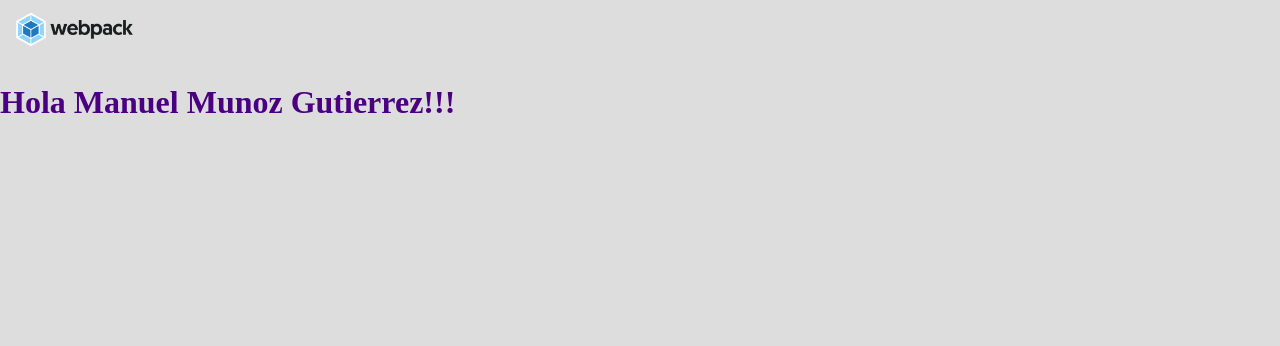
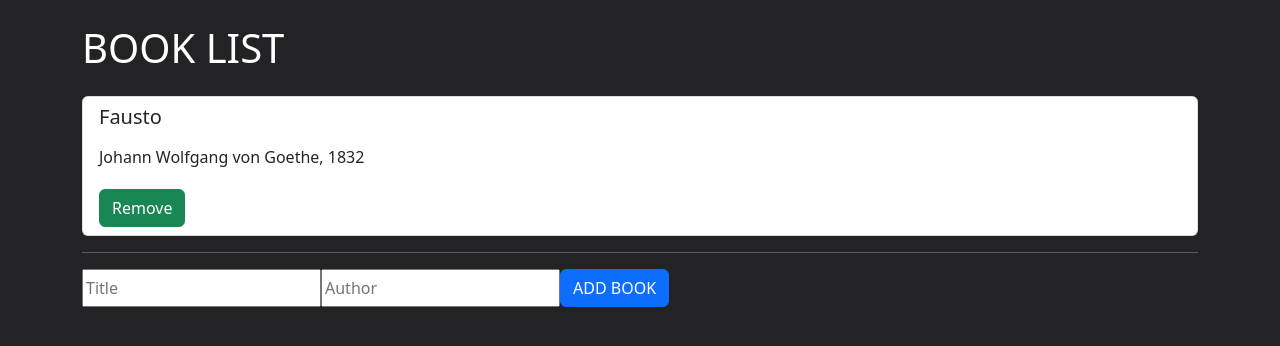
Before and after one commit to manuel-munoz-guti/webpack-starter, a website built with webpack: page src/index.html in a window 1280 px wide. Built offline with nearby package versions, Linux system fonts and the light colour scheme.

Commit message:
Adding Boostrap

```diff
--- a/src/css/componentes.css
+++ b/src/css/componentes.css
@@ -1,3 +1,3 @@
 h1 {
-    color: indigo;
+    color: white;
 }
--- a/src/index.html
+++ b/src/index.html
@@ -4,13 +4,21 @@
     <meta charset="UTF-8">
     <meta http-equiv="X-UA-Compatible" content="IE=edge">
     <meta name="viewport" content="width=device-width, initial-scale=1.0">
-    <title>Webpack</title>
+    <title>Ejercicio Libreria JS</title>
+    <link href="https://cdn.jsdelivr.net/npm/bootstrap@5.2.2/dist/css/bootstrap.min.css" rel="stylesheet" integrity="sha384-Zenh87qX5JnK2Jl0vWa8Ck2rdkQ2Bzep5IDxbcnCeuOxjzrPF/et3URy9Bv1WTRi" crossorigin="anonymous">
 </head>
 <body>
-    <!-- comentario -->
-    <!-- comentario -->
-    <!-- comentario -->
-    <!-- comentario -->
-    <img src="./assets/img/webpack-logo.png" alt="Webpack Logo">
+    <div class="container">
+        <h1 class="mb-4 mt-4">BOOK LIST</h1>
+        <div id="books-list" class="list-group">
+        </div>
+        <hr>
+        <section class="d-flex flex-row justify-content-start">
+            <input type="text" id="title" placeholder="Title"/>
+            <input type="text" id="author" placeholder="Author"/>
+            <button id="add-button" class="btn btn-primary"> ADD BOOK</button>
+        </section>
+    </div>
+    <script src="https://cdn.jsdelivr.net/npm/bootstrap@5.2.2/dist/js/bootstrap.bundle.min.js" integrity="sha384-OERcA2EqjJCMA+/3y+gxIOqMEjwtxJY7qPCqsdltbNJuaOe923+mo//f6V8Qbsw3" crossorigin="anonymous"></script>
 </body>
 </html>
--- a/src/index.js
+++ b/src/index.js
@@ -1,6 +1,40 @@
 import { saludar } from './js/componentes';
 import './styles.css';
 
-const nombre = 'Manuel Munoz Gutierrez';
+const init = () => {
+    const initialData = JSON.parse(localStorage.getItem('books')) || [ { id: 0, title:'Fausto' , author: 'Johann Wolfgang von Goethe, 1832' }];
+    let books = [];
 
-saludar(nombre);
+    // References from DOM
+    const divBookList = document.getElementById('books-list');
+    const inputTile = document.getElementById('title');
+    const inputAuthor = document.getElementById('author');
+    const addButton = document.getElementById('add-button');
+
+    // Add book to the list
+    const addBookToList = (book) => {
+        const divBookItem = document.createElement('div');
+        divBookItem.id = `div-${book.id}`;
+        divBookItem.classList.add("list-group-item", "list-group-item-action", "flex-column", "align-items-start");
+        divBookItem.innerHTML = `<h5 class="mb-3">${book.title}</h5> <p class="mb-1">${book.author}</p> <button id="${book.id}" class="btn btn-success mt-3">Remove</button>`;
+        divBookList.appendChild(divBookItem);
+        books.push(book);
+        localStorage.setItem('books', JSON.stringify(books));
+        inputTile.value = '';
+        inputAuthor.value = '';
+    }
+    initialData.forEach(addBookToList);
+
+    // Remove book from the list
+    const removeBookFromList = (id) => {
+        divBookList.removeChild(document.getElementById(`div-${id}`));
+        books = [...books.filter(book => book.id !== +id)];
+        localStorage.setItem('books', JSON.stringify(books));
+    }
+
+    // Listeners events
+    divBookList.addEventListener('click', ({ target }) => (target.localName === 'button') && removeBookFromList(target.id));
+    addButton.addEventListener('click', () => inputTile.value && inputAuthor.value && addBookToList({ id: new Date().getTime(), title: inputTile.value, author: inputAuthor.value }));
+}
+
+init();
--- a/src/styles.css
+++ b/src/styles.css
@@ -1,8 +1,5 @@
 html body {
     margin: 0;
-    background-color: #ddd;
+    background-color: #232224;
+    color: white;
 }
-
-img {
-    width: 150px;
-}
```
